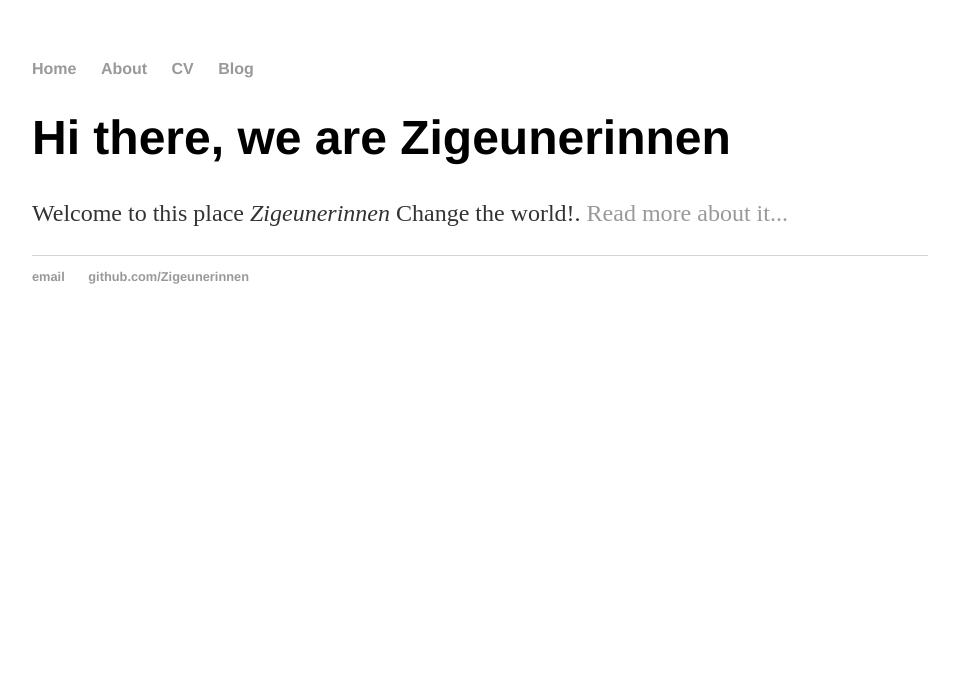
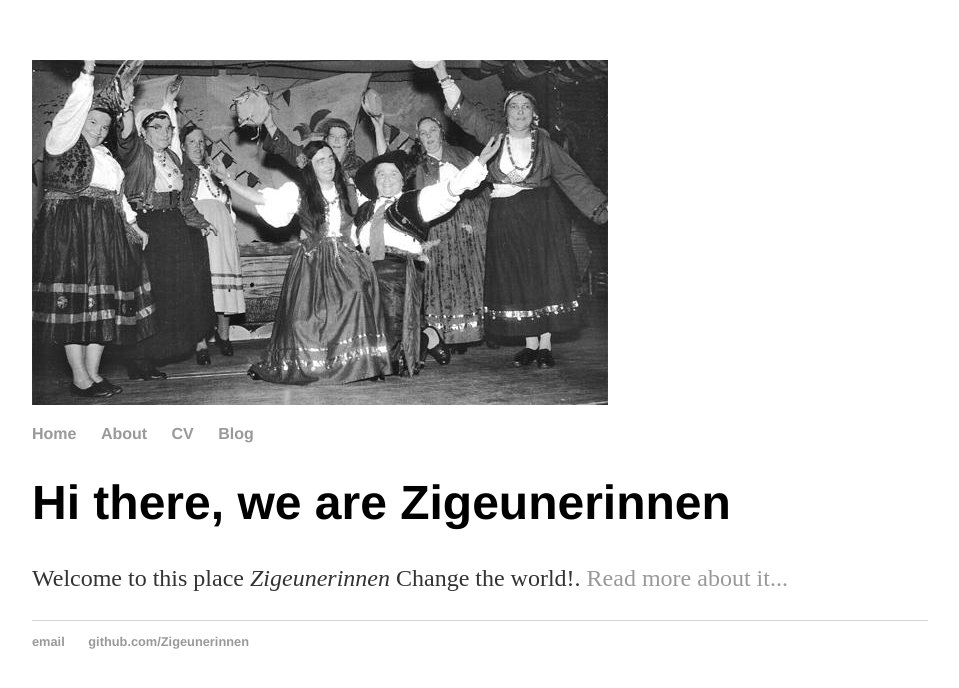
Before and after one commit to vbahole23/vbahole23.github.io, a Jekyll site: the page built from index.html, in a window 1280 px wide. Shown: the top 688 px of the page, without its empty margins (160-1119 px from the left). Built offline with Jekyll 4.4.1, drawn with Linux system fonts in a browser that asks for light colours.

Commit message:
Update default.html

```diff
--- a/_layouts/default.html
+++ b/_layouts/default.html
@@ -6,6 +6,7 @@
 			<link rel="stylesheet" type="text/css" href="/css/main.css">
 		</head>
 		<body>
+			<img src="\images\zig1.jpg">
 			<nav>
 	    		<ul>
 	        		<li><a href="/">Home</a></li>
```
